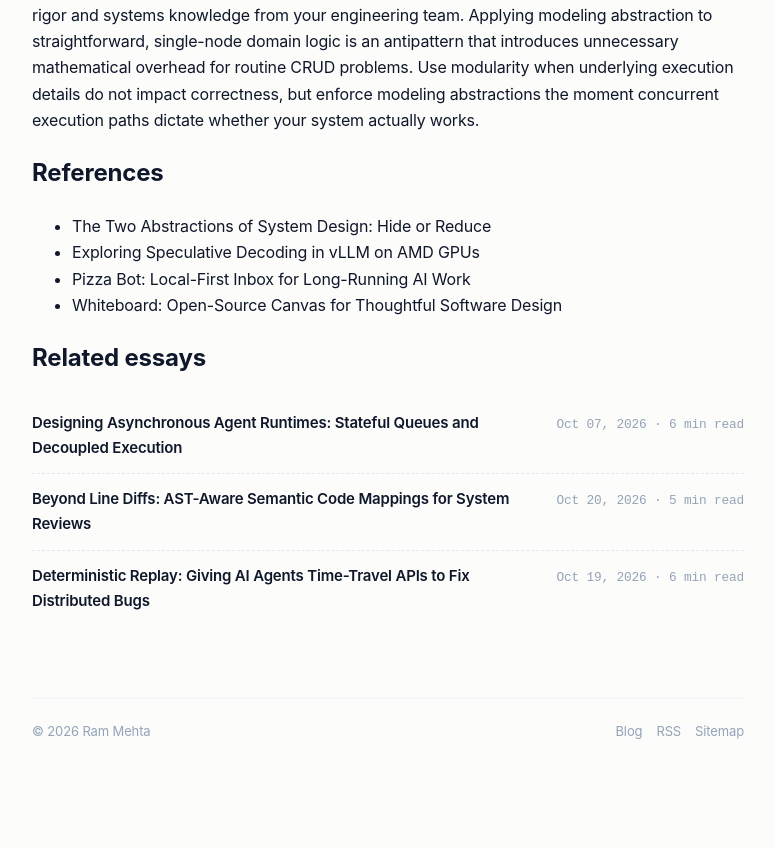
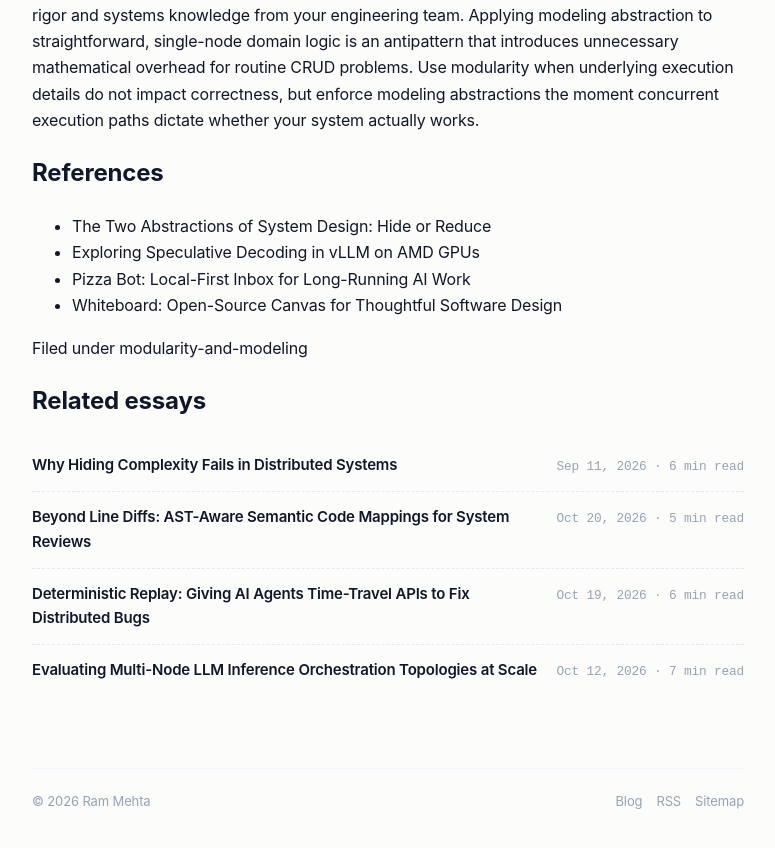
Before and after one commit to rammehta1899/rammehta1899.github.io, a Jekyll site: the page built from _posts/2026-09-30-hide-or-reduce-why-modularity-abstractions-break-distributed-systems.md, in a window 1280 px wide and 900 px high, scrolled down 3273 px. Shown: the top 848 px of the window, without its empty margins (252-1027 px from the left). Built offline with Jekyll 4.4.1, drawn with Linux system fonts in a browser that asks for light colours; our own code applies the rules of GitHub Pages for plain Markdown files.

Commit message:
Labels system, rarest-first related posts, dark mode, nav tracking, favicon, dedup + short titles

```diff
--- a/_posts/2026-09-30-hide-or-reduce-why-modularity-abstractions-break-distributed-systems.md
+++ b/_posts/2026-09-30-hide-or-reduce-why-modularity-abstractions-break-distributed-systems.md
@@ -1,8 +1,9 @@
 ---
-title: "Hide or Reduce: Why Modularity Abstractions Break Distributed Systems"
+title: 'Hide or Reduce: Why Modularity Breaks Distributed Systems'
 description: "Discover why traditional modular encapsulation fails in high-concurrency systems and how platform leaders can use modeling abstractions to prove system invariants."
 categories: ["Engineering", "Platform Engineering"]
 tags: ["distributed systems", "system design", "software architecture", "concurrency", "platform engineering"]
+labels: [modularity-and-modeling]
 ---
 
 Most software engineers are conditioned to believe that abstraction is synonymous with encapsulation. We teach junior developers to hide implementation details behind clean interfaces, obscure low-level networking code behind client libraries, and encapsulate database calls inside repository layers. In traditional single-threaded applications, hiding complexity this way works well. Modern distributed infrastructure, however, consistently exposes the limits of encapsulation. When you hide execution interleavings and network latency behind a modular interface, the abstraction does not solve underlying concurrency; it simply hides race conditions and performance bottlenecks until production traffic explodes.
```
